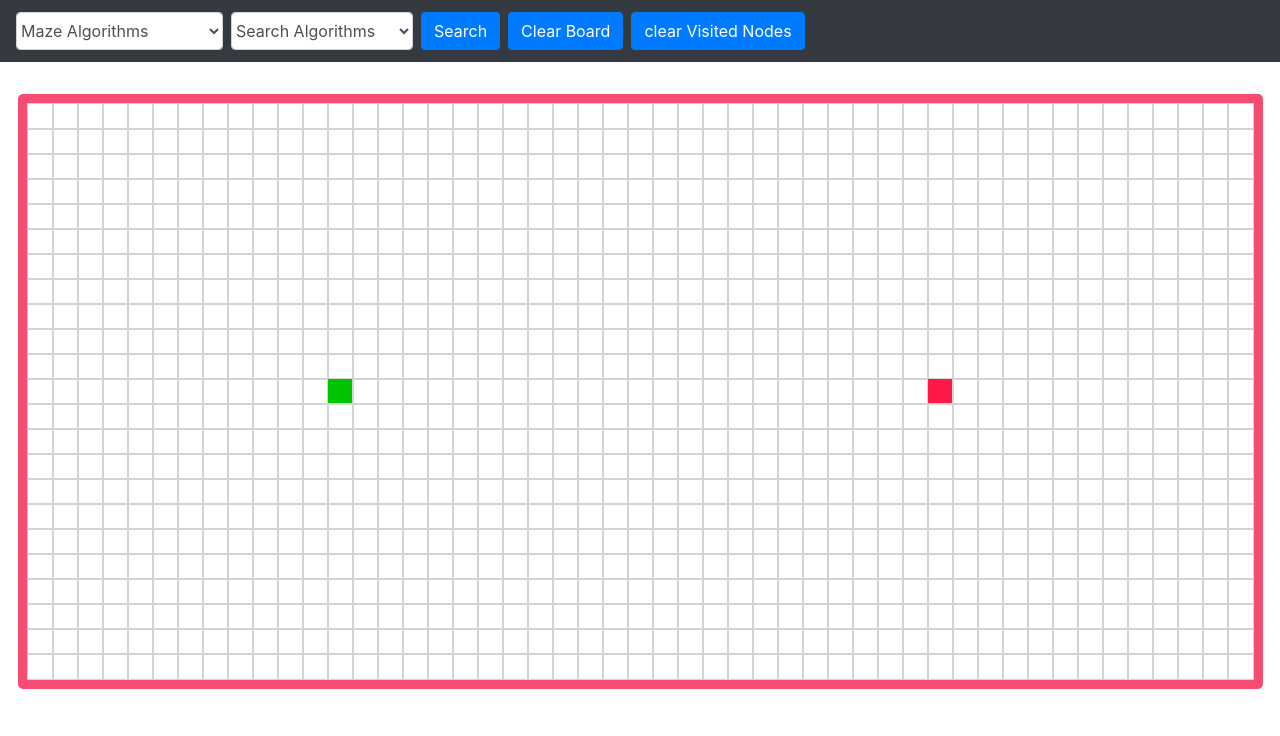
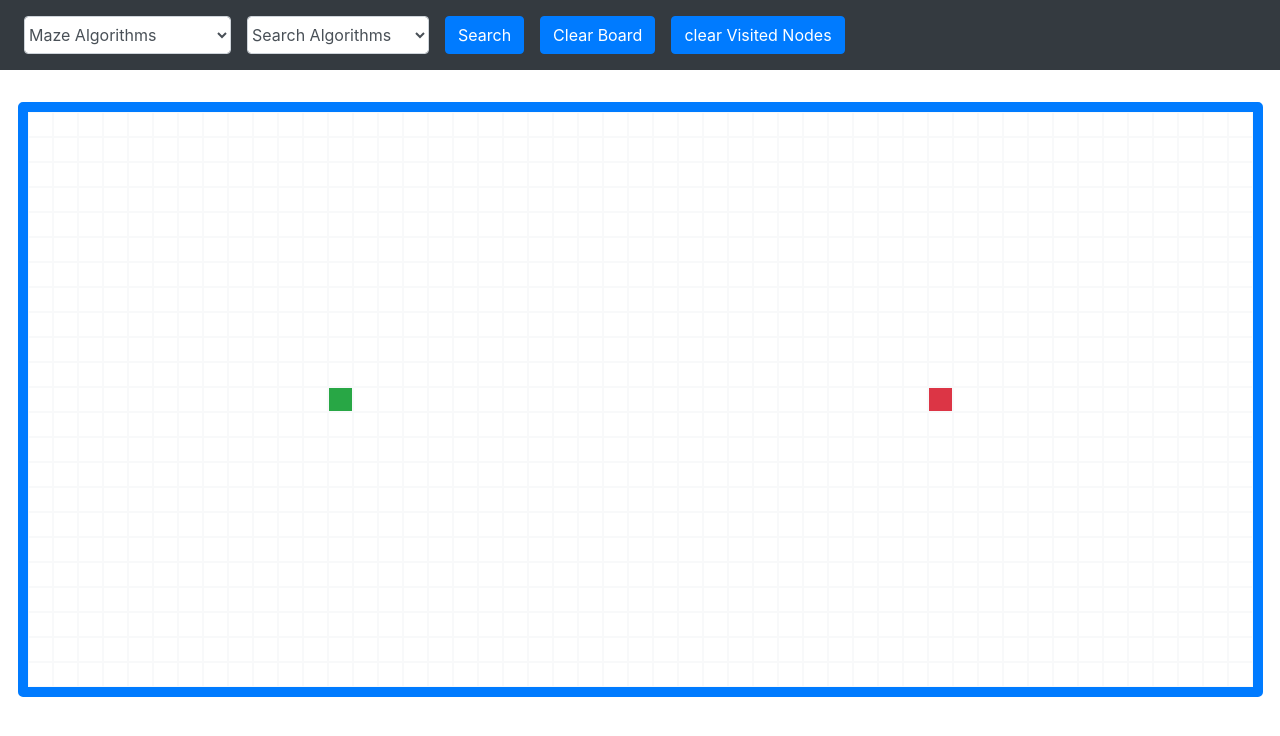
Before and after one commit to BillyDyball/path-finding-visualizer, a React (Create React App) app: page / in a window 1280 px wide. Shown: the top 736 px of the page. Built offline with nearby package versions, Linux system fonts and the light colour scheme.

Commit message:
Fixed styling

```diff
--- a/src/PathFinding/Node/Node.css
+++ b/src/PathFinding/Node/Node.css
@@ -1,61 +1,57 @@
 .node {
     width: 25px;
     height: 25px;
+    min-width: 25px;
+    min-height: 25px;
+    max-width: 25px;
+    max-height: 25px;
     display: inline-block;
-    outline: 1px solid rgb(211, 211, 211);
+    border: 1px solid var(--light);
 }
 
 .node-finish {
-    background-color: #ff184a;
+    background-color: var(--danger);
 }
 
 .node-start {
-    background-color: rgb(0, 196, 0);
+    background-color: var(--success);
 }
 
 .node-visited {
     animation-name: visitedAnimation;
     animation-duration: 1.5s;
-    animation-timing-function: ease-out;
-    animation-delay: 0;
-    animation-direction: alternate;
-    animation-iteration-count: 1;
     animation-fill-mode: forwards;
-    animation-play-state: running;
+}
+
+.node-wall {
+    animation-name: wallAnimation;
+    animation-duration: .75s;
+    animation-fill-mode: forwards;
+}
+
+.node-shortest-path {
+    animation-name: shortestPath;
+    animation-duration: 1.5s;
+    animation-fill-mode: forwards;
 }
 
 @keyframes visitedAnimation {
     0% {
-        background-color: rgb(4, 0, 255);
+        background-color: var(--yellow);
     }
 
     100% {
-        background-color: rgb(66, 211, 221);
+        background-color: var(--cyan);
     }
-}
-
-.node-wall {
-    /* background-color: rgb(12, 53, 71); */
-    animation-name: wallAnimation;
-    animation-duration: .75s;
-    animation-timing-function: ease-out;
-    animation-delay: 0;
-    animation-direction: alternate;
-    animation-iteration-count: 1;
-    animation-fill-mode: forwards;
-    animation-play-state: running
 }
 
 @keyframes wallAnimation {
     0% {
-        /* transform: scale(0.3);
-    background-color: rgb(0, 176, 255);
-    border-radius: 100%; */
-        background-color: #b96af5;
+        background-color: var(--yellow);
     }
 
     25% {
-        background-color: #ff9a9a;
+        background-color: var(--teal);
     }
 
     75% {
@@ -63,24 +59,13 @@
     }
 
     100% {
-        background-color: #f7d5a8;
+        background-color: var(--primary);
     }
-}
-
-.node-shortest-path {
-    animation-name: shortestPath;
-    animation-duration: 1.5s;
-    animation-timing-function: ease-out;
-    animation-delay: 0;
-    animation-direction: alternate;
-    animation-iteration-count: 1;
-    animation-fill-mode: forwards;
-    animation-play-state: running;
 }
 
 @keyframes shortestPath {
     0% {
-        background-color: rgb(0, 119, 255);
+        background-color: var(--yellow);
     }
 
     50% {
@@ -88,6 +73,6 @@
     }
 
     100% {
-        background-color: rgb(228, 228, 1);
+        background-color: var(--orange);
     }
 }
--- a/src/PathFinding/PathFinding.jsx
+++ b/src/PathFinding/PathFinding.jsx
@@ -1,6 +1,6 @@
 import React from 'react'
 import Node from './Node/Node'
-import './PathFinding.css'
+import './PathFinding.scss'
 import { Navbar, Nav, Button, Form } from 'react-bootstrap'
 import { dijkstra } from './algorithms/dijkstra'
 import { aStar } from './algorithms/aStar'
@@ -388,17 +388,15 @@ export default class PathFinding extends React.Component {
 
         return (
             <>
-                <Navbar collapseOnSelect expand="lg" bg="dark">
-                    {/* <Navbar.Brand href="#home">Billy Dyball</Navbar.Brand> */}
+                <Navbar collapseOnSelect expand="lg" bg="dark" varient="light">
                     <Navbar.Toggle aria-controls="responsive-navbar-nav" />
                     <Navbar.Collapse id="responsive-navbar-nav">
                         <Nav className="navbar-collapse d-flex flex-md-row">
-                            <Form.Control
-                                as="select"
+                            <Form.Control as="select"
                                 id="mazeAlgorithmSelect"
                                 disabled={disableBtn}
                                 onChange={() => this.selectMazeAlgorithm()}
-                                className="p-0 mr-2 my-1"
+                                className="p-0 m-2"
                                 style={{ width: "unset" }}>
                                 <option value="" disabled selected>Maze Algorithms</option>
                                 <option>Recursive Maze Division</option>
@@ -406,11 +404,10 @@ export default class PathFinding extends React.Component {
                                 <option>Kruskal</option>
                             </Form.Control>
 
-                            <Form.Control
-                                as="select"
+                            <Form.Control as="select"
                                 id="algorithmSelect"
                                 disabled={disableBtn}
-                                className="p-0 mr-2"
+                                className="p-0 m-2"
                                 style={{ width: "unset" }}>
                                 <option value="" disabled selected>Search Algorithms</option>
                                 <option>A*</option>
@@ -424,17 +421,17 @@ export default class PathFinding extends React.Component {
                                 onClick={() => this.selectAlgorithm()}
                                 id="btnSort"
                                 disabled={disableBtn}
-                                className="ml-0 mr-2">Search</Button>
+                                className="m-2">Search</Button>
 
                             <Button variant="primary"
                                 onClick={() => this.clearGrid()}
                                 disabled={disableBtn}
-                                className="ml-0 mr-2">Clear Board</Button>
+                                className="m-2">Clear Board</Button>
 
                             <Button variant="primary"
                                 onClick={() => this.clearVisitedNodes()}
                                 disabled={disableBtn}
-                                className="ml-0 mr-2">clear Visited Nodes</Button>
+                                className="m-2">clear Visited Nodes</Button>
                         </Nav>
                     </Navbar.Collapse>
                 </Navbar>
@@ -442,8 +439,7 @@ export default class PathFinding extends React.Component {
                 <div className="grid mx-auto">
                     {grid.map((row, rowIdx) => {
                         return (
-                            <div
-                                key={rowIdx}
+                            <div key={rowIdx}
                                 style={{
                                     width: 25 * row.length,
                                     height: 25,
@@ -451,8 +447,7 @@ export default class PathFinding extends React.Component {
                                 {row.map((node, nodeIdx) => {
                                     const { row, col, isFinish, isStart, isWall } = node;
                                     return (
-                                        <Node
-                                            key={nodeIdx}
+                                        <Node key={nodeIdx}
                                             row={row}
                                             col={col}
                                             isFinish={isFinish}
--- a/src/PathFinding/PathFinding.css
+++ b/src/PathFinding/PathFinding.scss
@@ -8,7 +8,7 @@
 #title,
 title:hover {
     text-decoration: none;
-    color: white;
+    color: var(--white);
 }
 
 .btn {
@@ -18,13 +18,13 @@ title:hover {
 .grid {
     margin: 2em 0 0;
     width: fit-content;
-    border: 10px solid #F64C72;
+    border: 10px solid var(--primary);
     border-radius: 5px;
 }
 
 .groupTitle {
     margin-bottom: .5em;
-    color: white;
+    color: var(--white);
 }
 
 .navbar-collapse {
--- a/src/assets/styles.scss
+++ b/src/assets/styles.scss
@@ -1,8 +1,9 @@
-$primary: rgb(0 123 255);
+$primary: rgb(0, 123, 255);
+$cyan: #56d7ec;
 
 $theme-colors: (
-    --primary: $primary,
-    "danger": #ff4136
+    primary: $primary,
+    cyan: $cyan
 );
 
 @import '~bootstrap/scss/bootstrap';
```
